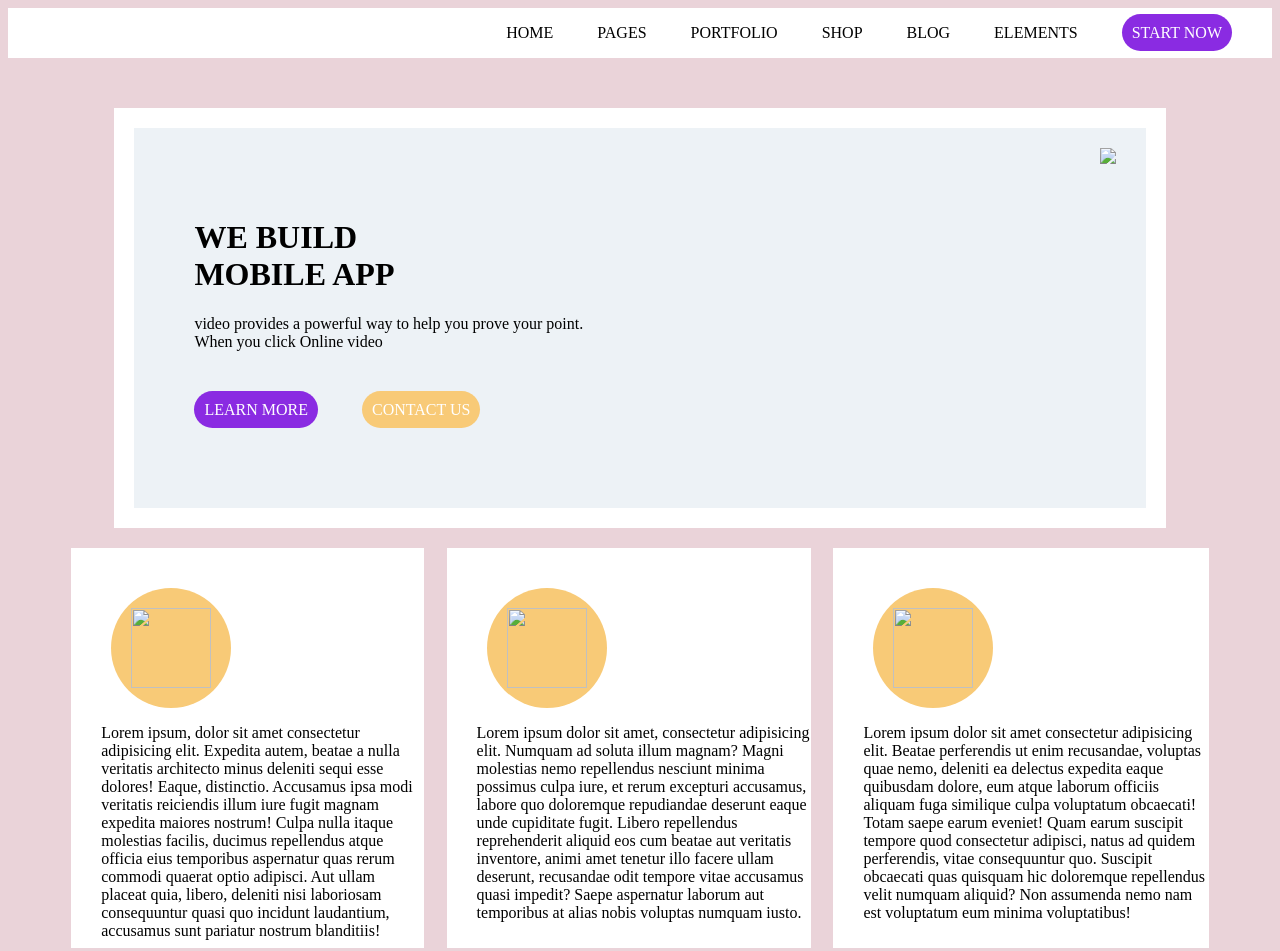
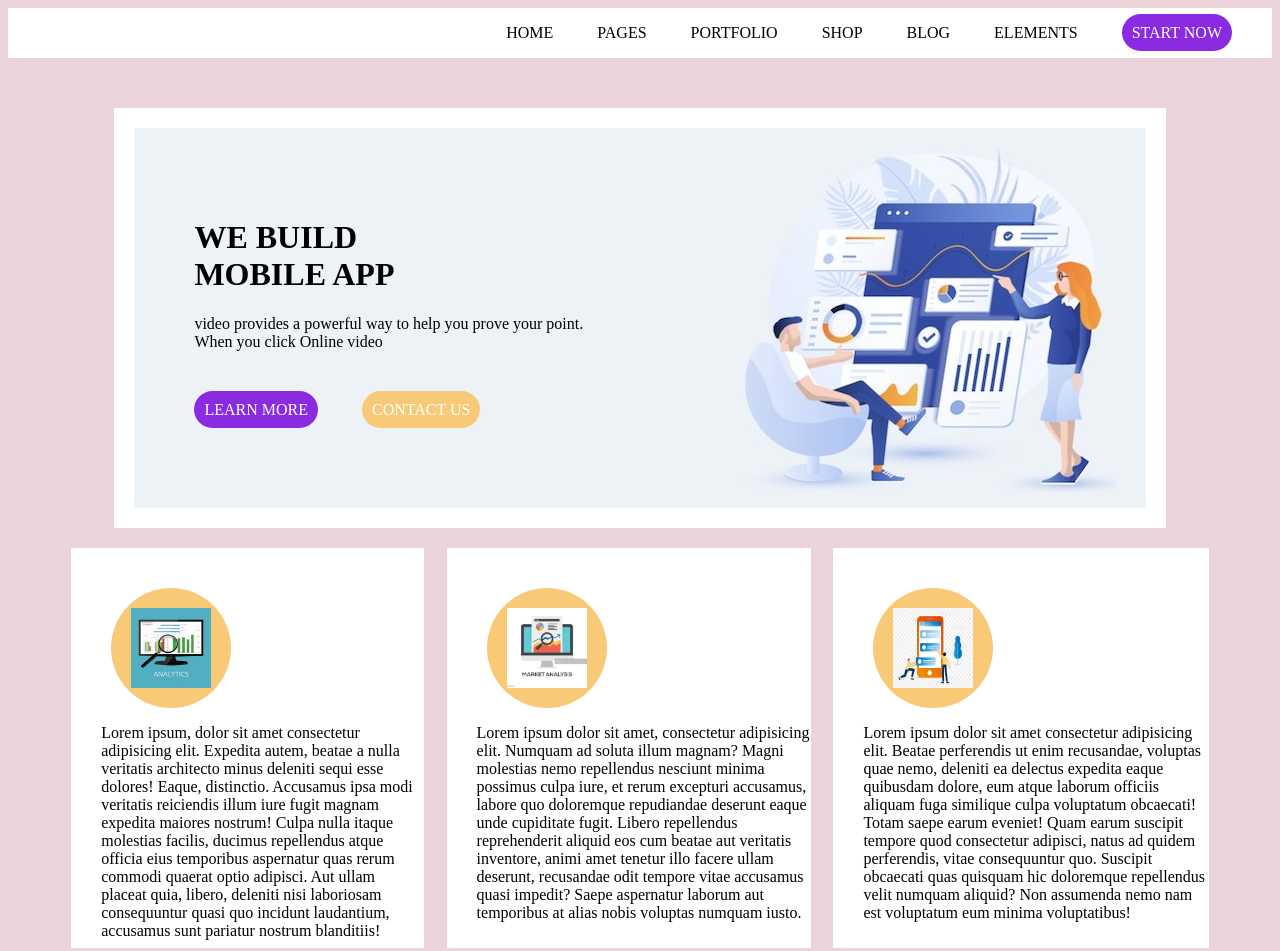
Before and after one commit to DixsonJohn/project3, a plain HTML site: page index.html in a window 1280 px wide. Drawn offline with Linux system fonts and the light colour scheme.

Commit message:
Update index.html

```diff
--- a/index.html
+++ b/index.html
@@ -5,7 +5,7 @@
     <meta http-equiv="X-UA-Compatible" content="IE=edge">
     <meta name="viewport" content="width=device-width, initial-scale=1.0">
     <title>Document</title>
-    <link rel="stylesheet" type="text/css" href="./css/style.css">
+    <link rel="stylesheet" type="text/css" href="./style.css">
 </head>
 <body>
     <div class="head">
@@ -30,7 +30,7 @@
         </div>
 
         <div class="banimg">
-            <img src="./images/ws3-banner.jpeg">
+            <img src="./ws3-banner.jpeg">
         </div>
 
     </div>
@@ -38,21 +38,21 @@
     <div class="content">
         <div id="b1">
             <div id="b1sub">
-                <img id="sub1im" src="./images/ws3-b1.jpeg">
+                <img id="sub1im" src="./ws3-b1.jpeg">
             </div>
             <p>Lorem ipsum, dolor sit amet consectetur adipisicing elit. Expedita autem, beatae a nulla veritatis architecto minus deleniti sequi esse dolores! Eaque, distinctio. Accusamus ipsa modi veritatis reiciendis illum iure fugit magnam expedita maiores nostrum! Culpa nulla itaque molestias facilis, ducimus repellendus atque officia eius temporibus aspernatur quas rerum commodi quaerat optio adipisci. Aut ullam placeat quia, libero, deleniti nisi laboriosam consequuntur quasi quo incidunt laudantium, accusamus sunt pariatur nostrum blanditiis!</p>
         </div>
 
         <div id="b2">
             <div id="b2sub">
-                <img id="sub2im" src="./images/ws3-b2.jpeg">
+                <img id="sub2im" src="./ws3-b2.jpeg">
             </div>
             <p>Lorem ipsum dolor sit amet, consectetur adipisicing elit. Numquam ad soluta illum magnam? Magni molestias nemo repellendus nesciunt minima possimus culpa iure, et rerum excepturi accusamus, labore quo doloremque repudiandae deserunt eaque unde cupiditate fugit. Libero repellendus reprehenderit aliquid eos cum beatae aut veritatis inventore, animi amet tenetur illo facere ullam deserunt, recusandae odit tempore vitae accusamus quasi impedit? Saepe aspernatur laborum aut temporibus at alias nobis voluptas numquam iusto.</p>
         </div>
 
         <div id="b3">
             <div id="b3sub">
-                <img id="sub3im" src=".//images/ws3-b3.jpeg">
+                <img id="sub3im" src="./ws3-b3.jpeg">
             </div>
             <p>Lorem ipsum dolor sit amet consectetur adipisicing elit. Beatae perferendis ut enim recusandae, voluptas quae nemo, deleniti ea delectus expedita eaque quibusdam dolore, eum atque laborum officiis aliquam fuga similique culpa voluptatum obcaecati! Totam saepe earum eveniet! Quam earum suscipit tempore quod consectetur adipisci, natus ad quidem perferendis, vitae consequuntur quo. Suscipit obcaecati quas quisquam hic doloremque repellendus velit numquam aliquid? Non assumenda nemo nam est voluptatum eum minima voluptatibus!</p>
         </div>
```
